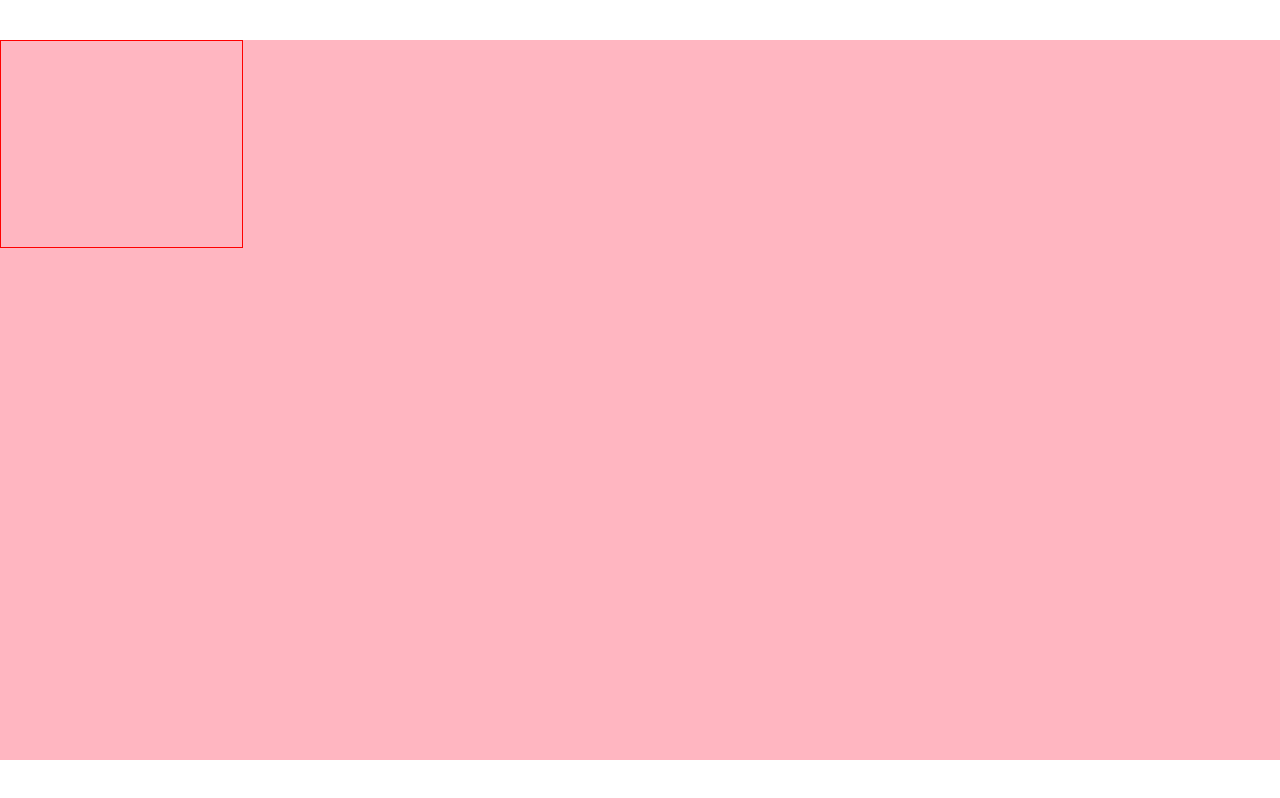
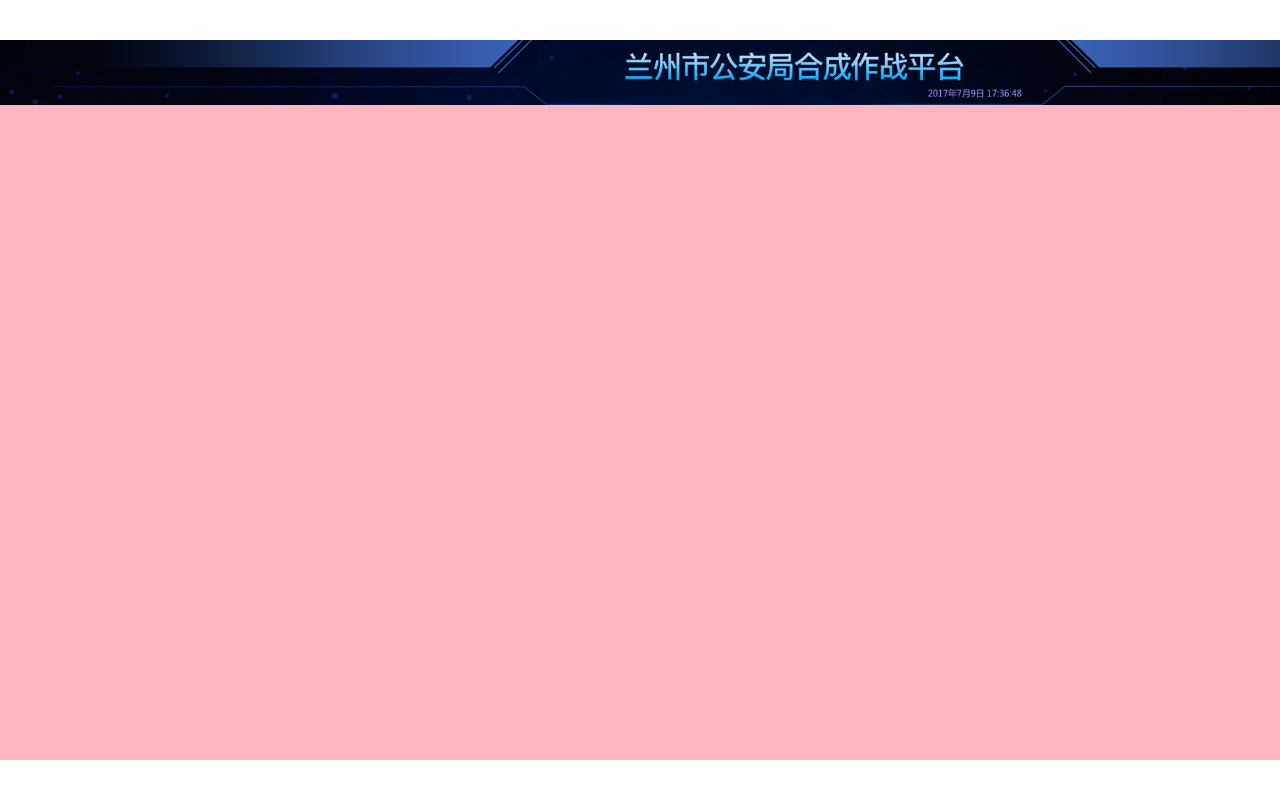
Before and after one commit to 15980904537/visualization, a React (Vite) app: page / in a window 1280 px wide. Built offline with nearby package versions, Linux system fonts and the light colour scheme.

Commit message:
创建header头部（注意png在ts中的导入）

```diff
--- /dev/null
+++ b/src/custom.d.ts
@@ -0,0 +1 @@
+declare module '*.png'
--- a/src/pages/home.scss
+++ b/src/pages/home.scss
@@ -1,6 +1,7 @@
 @import '../shared/helper';
-.x {
-    width: px(367);
-    height: px(315);
-    border: 1px solid red;
+header {
+    // width: px(367);
+    height: px(99);
+    // border: 1px solid red;
+    background-size: cover;
 }
--- a/src/pages/home.tsx
+++ b/src/pages/home.tsx
@@ -1,10 +1,11 @@
 import React from 'react'
 import './home.scss'
+import imgageHeader from '../images/header.png'
 
 export const Home = () => {
   return (
     <div>
-      <div className="x"></div>
+      <header style={{ backgroundImage: `url(${imgageHeader})` }}></header>
     </div>
   )
 }
```
Also changed, not shown: src/images/header.png (added).
